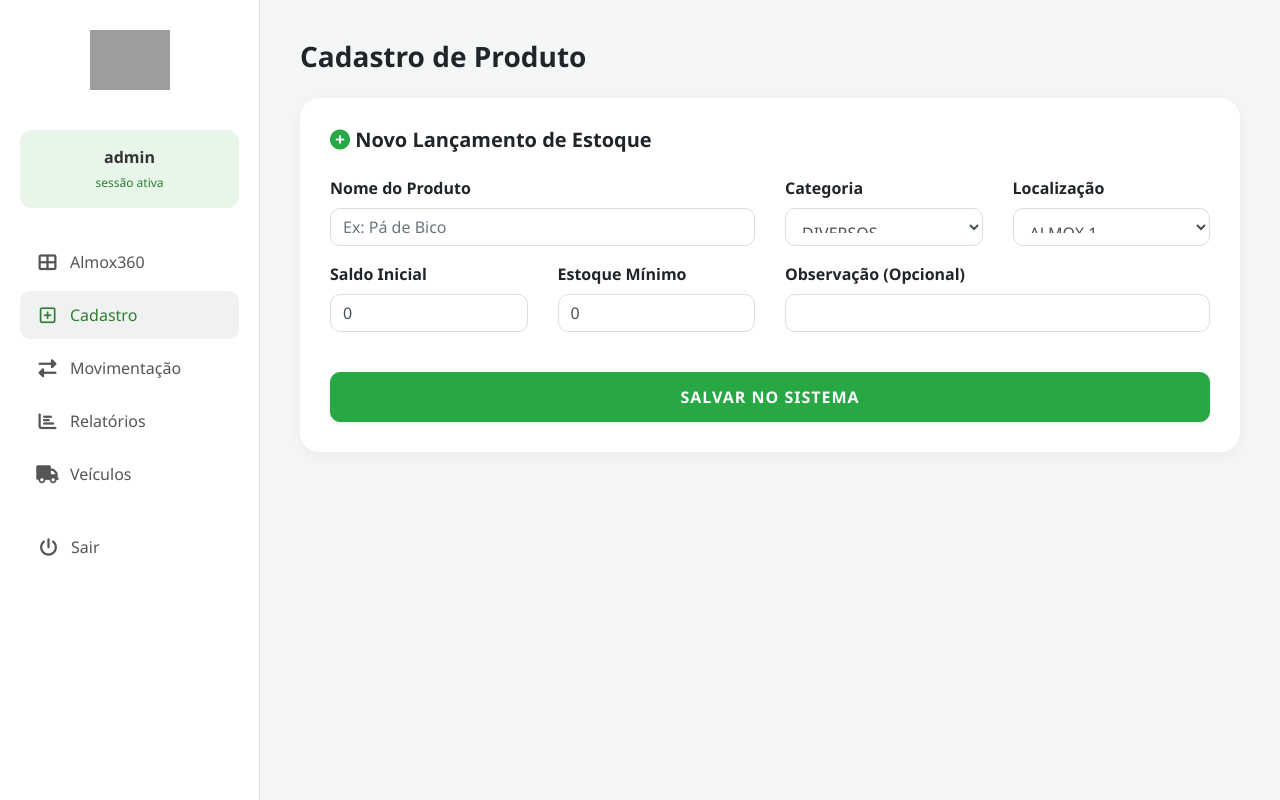
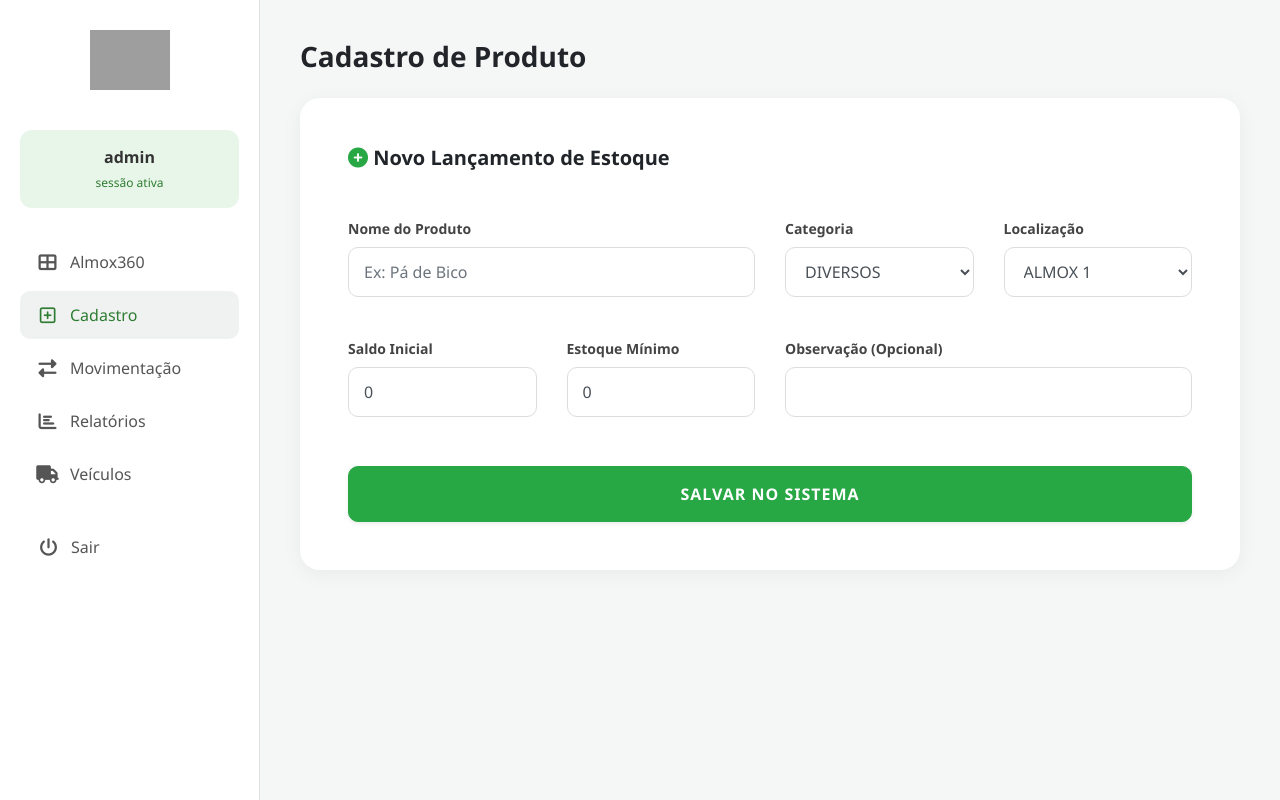
Before and after one commit to ycamillo2-art/almox360, a Django app: page /cadastro/ in a window 1280 px wide. Run offline with Django 5.2, Linux system fonts and the light colour scheme; a user stored in the database is signed in; some libraries are stand-ins or nearby versions; grey boxes are pictures that could not be loaded.

Commit message:
ui: fix spacing and padding in forms to match visual expectations

```diff
--- a/almox/templates/almox/base.html
+++ b/almox/templates/almox/base.html
@@ -80,15 +80,27 @@
         /* Generic styles for other pages */
         .form-control-custom {
             border-radius: 10px;
-            padding: 12px;
+            padding: 12px 15px;
             border: 1px solid #ddd;
+            height: auto;
+            margin-top: 5px;
+        }
+        label.font-weight-bold {
+            margin-bottom: 8px;
+            display: block;
+            color: #444;
+            font-size: 14px;
+        }
+        .form-group {
+            margin-bottom: 25px !important;
         }
         .btn-custom {
             border-radius: 10px;
-            padding: 12px 25px;
+            padding: 15px 25px;
             font-weight: 700;
             text-transform: uppercase;
             letter-spacing: 1px;
+            margin-top: 15px;
         }
     </style>
     <script>
--- a/almox/templates/almox/cadastro.html
+++ b/almox/templates/almox/cadastro.html
@@ -5,11 +5,11 @@
     <h3 class="font-weight-bold">Cadastro de Produto</h3>
 </div>
 
-<div class="content-card">
-    <h5 class="font-weight-bold mb-4"><i class="fas fa-plus-circle text-success"></i> Novo Lançamento de Estoque</h5>
+<div class="content-card p-5">
+    <h5 class="font-weight-bold mb-5"><i class="fas fa-plus-circle text-success"></i> Novo Lançamento de Estoque</h5>
     <form method="post">
         {% csrf_token %}
-        <div class="row">
+        <div class="row mb-3">
             <div class="col-md-6 form-group">
                 <label class="font-weight-bold">Nome do Produto</label>
                 <input type="text" name="nome" class="form-control form-control-custom" required placeholder="Ex: Pá de Bico">
```
